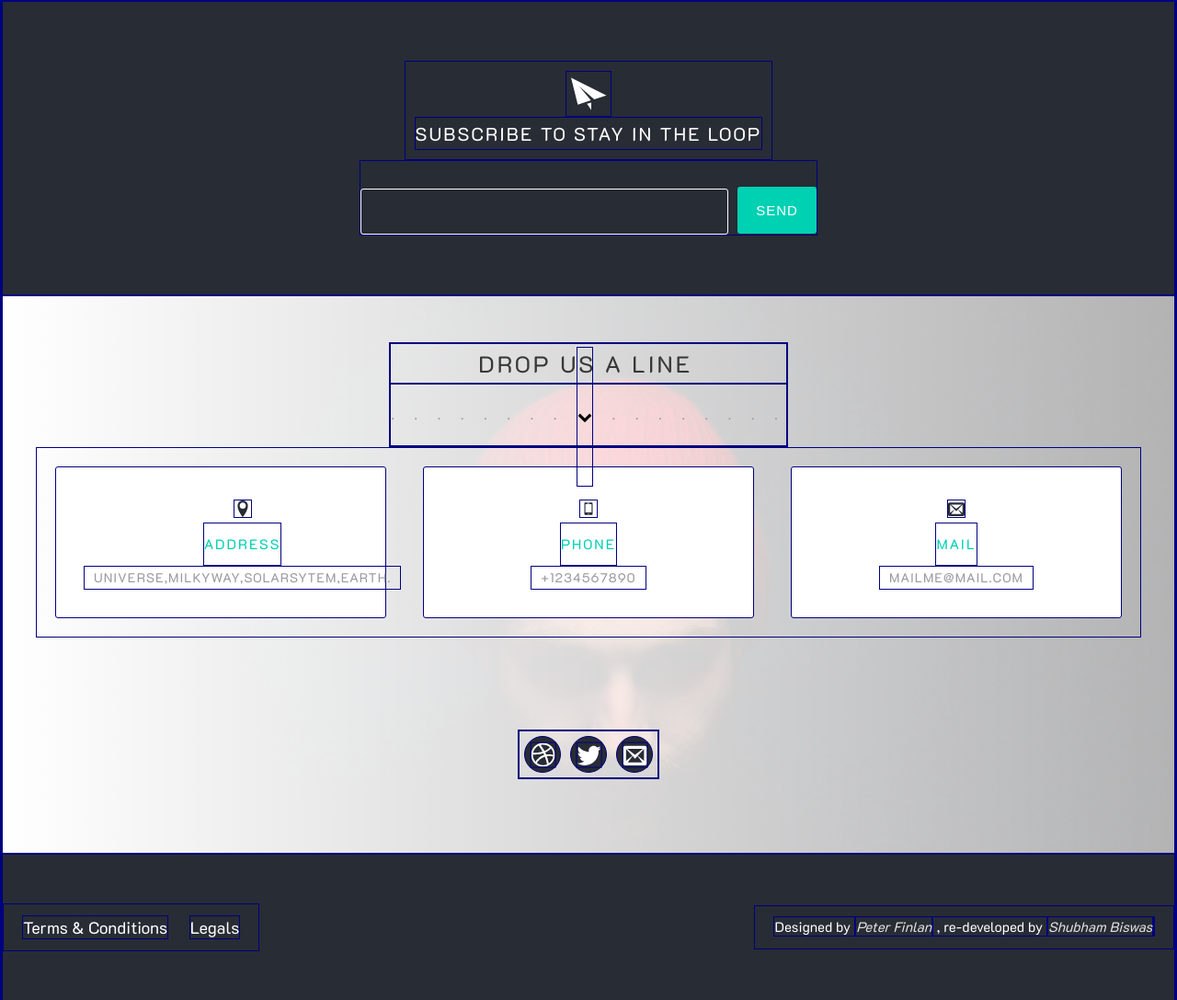
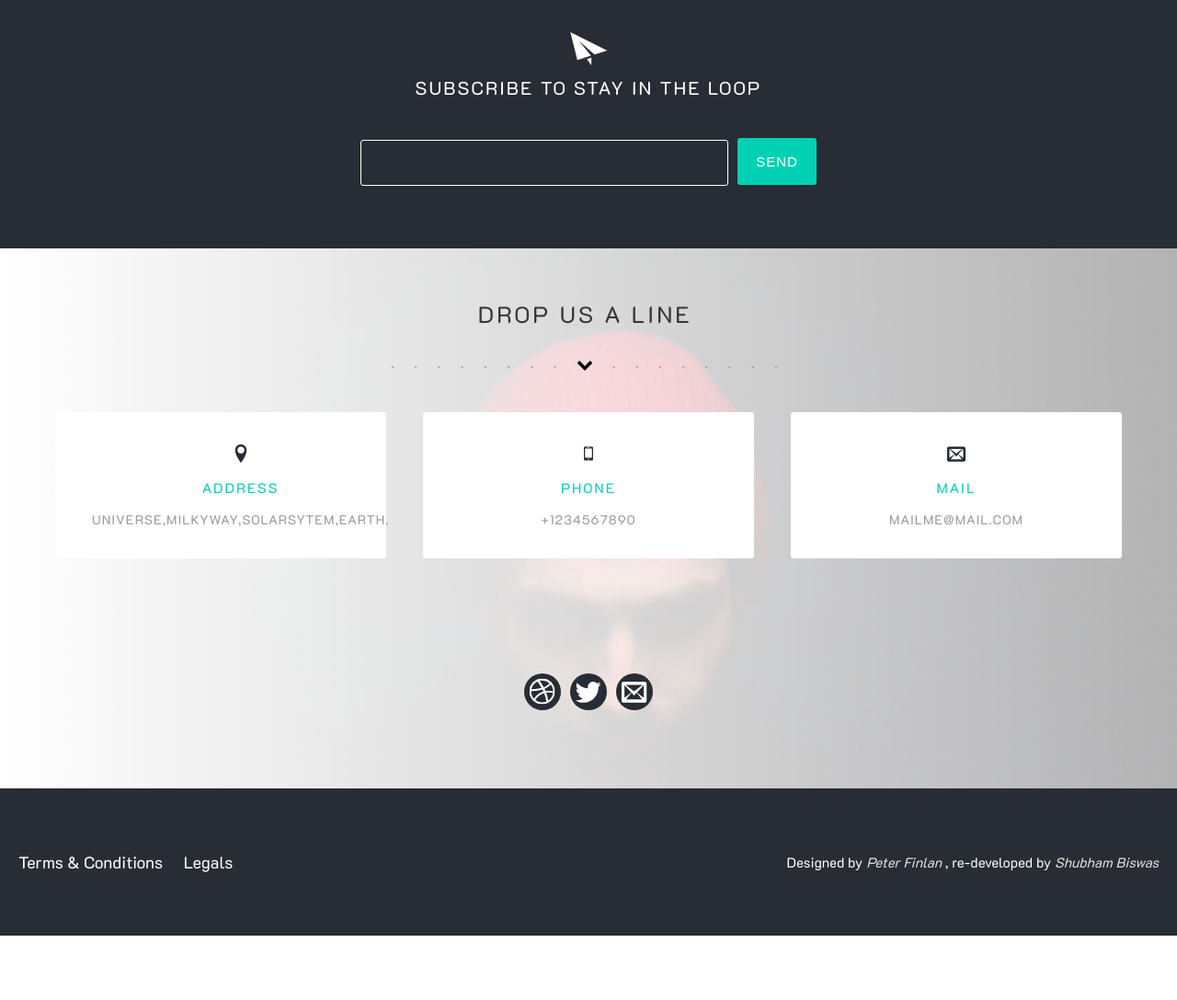
Before and after one commit to CodeWeeD0/halcyon-days-css-project, a website: page index.html in a window 1280 px wide. Shown: the part 4789-5876 px from the top of the page at 92% size. After the commit the page ends 5806 px from the top, so only its background shows below. Drawn offline with Linux system fonts and the light colour scheme.

Commit message:
Update style.css

```diff
--- a/css/style.css
+++ b/css/style.css
@@ -1,5 +1,5 @@
 * {
-  border: 1px solid navy;
+ /*border: 1px solid navy;*/
   margin: 0;
   padding: 0;
   box-sizing: border-box;
```
